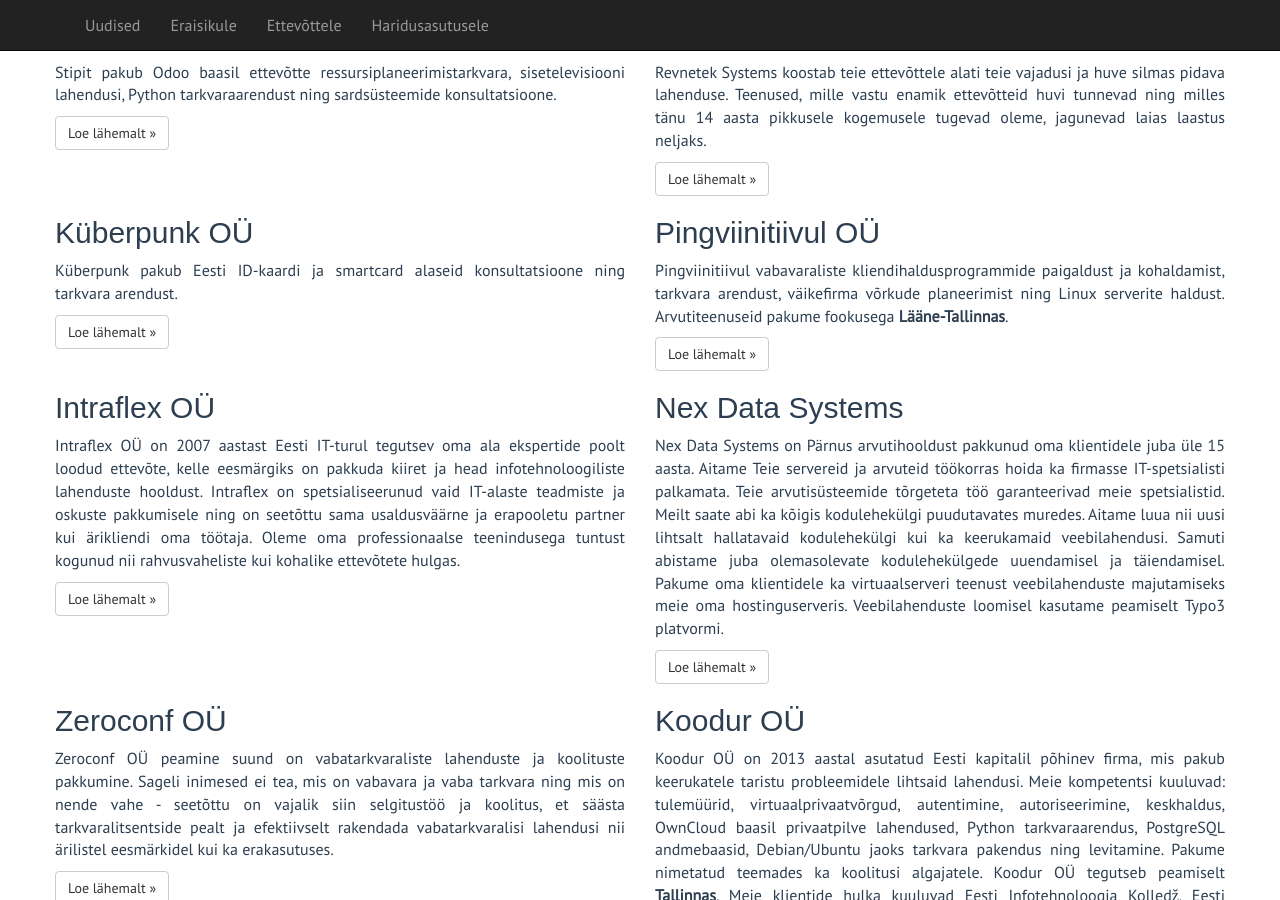
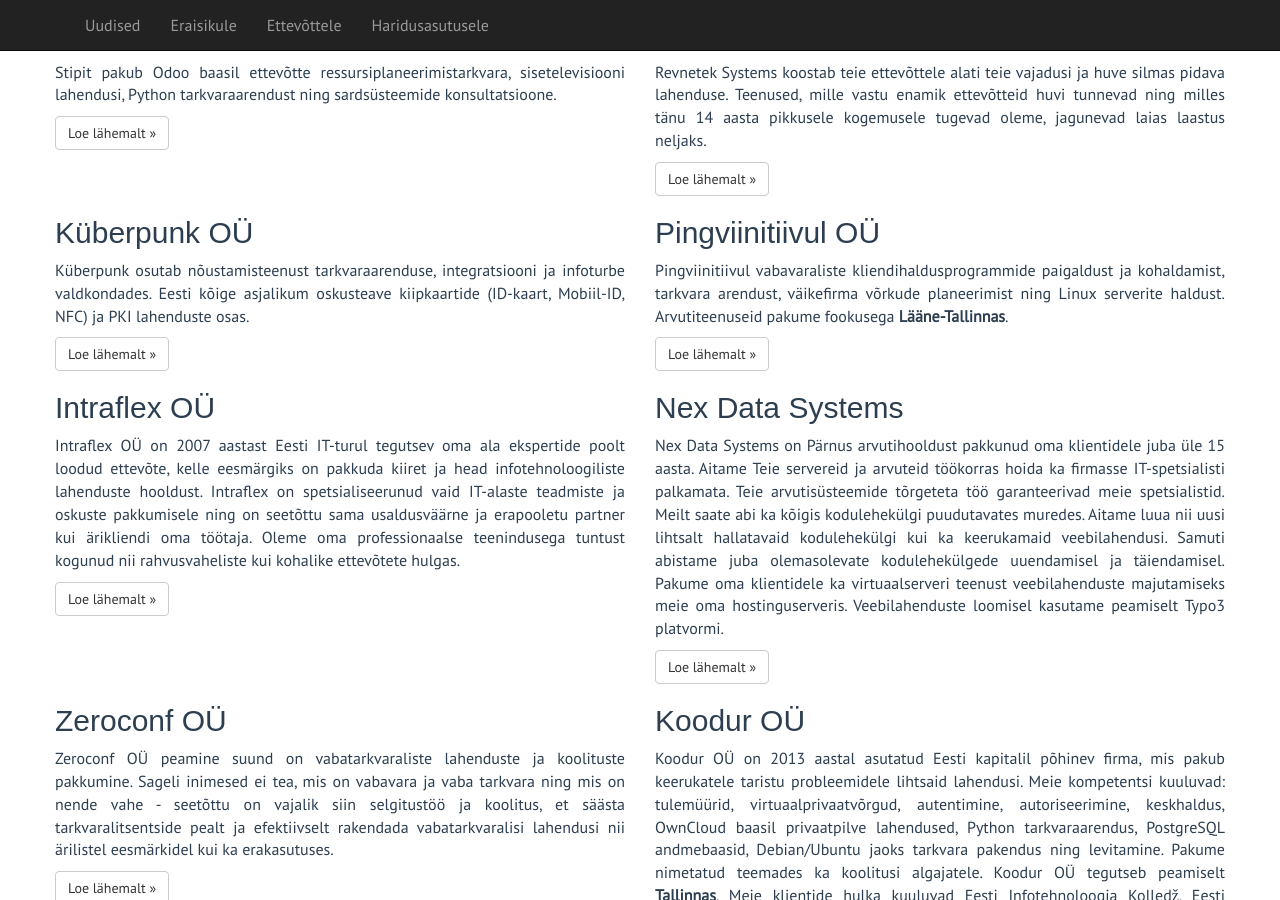
Before and after one commit to alvatal/alvatal.github.io, a Jekyll site: the page built from business/index.md, in a window 1280 px wide and 900 px high, scrolled down 640 px. Built offline with Jekyll 4.4.1, drawn with Linux system fonts in a browser that asks for light colours; some web fonts are replaced.

Commit message:
Küberpungi täiendused

```diff
--- a/business/index.md
+++ b/business/index.md
@@ -133,9 +133,9 @@
 <div class="row" lang="et">
     <div class="col-md-6" id="kyberpunk">
         <h2>Küberpunk OÜ</h2>
-        <p>Küberpunk pakub Eesti ID-kaardi ja smartcard alaseid konsultatsioone ning
-        tarkvara arendust.</p>
-        <a class="btn btn-default" href="#" role="button">Loe lähemalt &raquo;</a>
+        <p>Küberpunk osutab nõustamisteenust tarkvaraarenduse, integratsiooni ja infoturbe valdkondades.
+        Eesti kõige asjalikum oskusteave kiipkaartide (ID-kaart, Mobiil-ID, NFC) ja PKI lahenduste osas.</p>
+        <a class="btn btn-default" href="https://kyberpunk.net/" role="button">Loe lähemalt &raquo;</a>
     </div>
     <div class="col-md-6" id="pingviinitiivul">
         <h2>Pingviinitiivul OÜ</h2>
```
